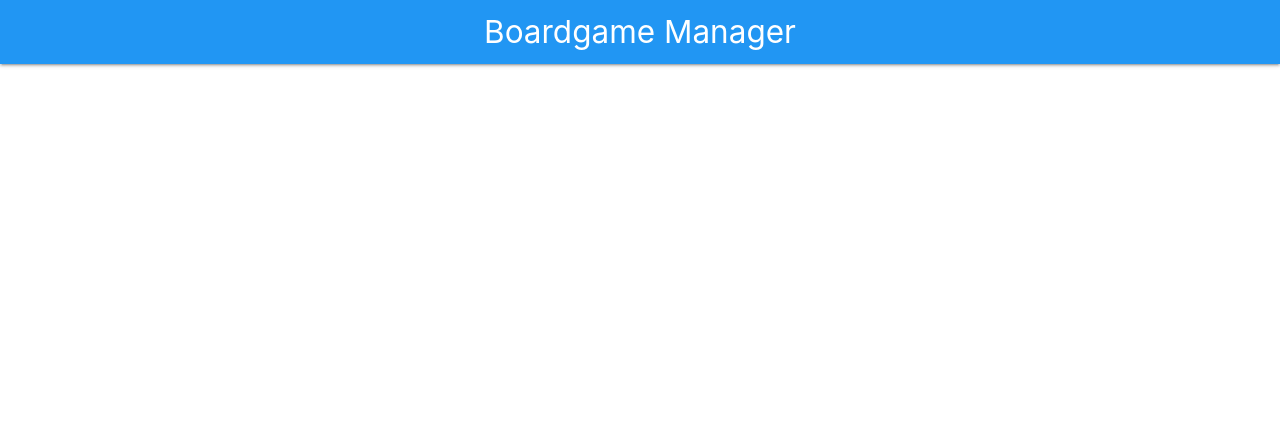
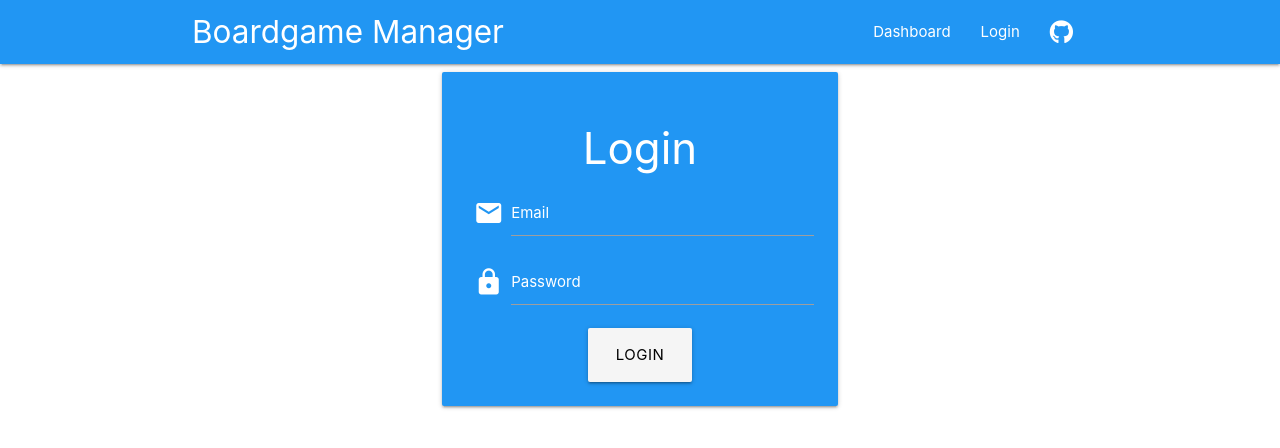
Before and after one commit to msrks/boardgame-manager, a Vue app: page /#/login in a window 1280 px wide. Before the commit this address led to /#/edit/1. Shown: the top 448 px of the page. Built offline with nearby package versions, Linux system fonts and the light colour scheme; no server answers; the database is empty.

Commit message:
add auth

```diff
--- a/index.html
+++ b/index.html
@@ -5,6 +5,8 @@
     <meta name="viewport" content="width=device-width,initial-scale=1.0">
     <link rel="stylesheet" href="https://use.fontawesome.com/releases/v5.4.1/css/all.css" integrity="sha384-5sAR7xN1Nv6T6+dT2mhtzEpVJvfS3NScPQTrOxhwjIuvcA67KV2R5Jz6kr4abQsz" crossorigin="anonymous">
     <link rel="stylesheet" href="https://cdnjs.cloudflare.com/ajax/libs/materialize/1.0.0/css/materialize.min.css">
+    <link href="https://fonts.googleapis.com/icon?family=Material+Icons"
+      rel="stylesheet">
     <meta name="viewport" content="width=device-width, initial-scale=1.0" />
     <title>boardgame-manager</title>
   </head>
--- a/package.json
+++ b/package.json
@@ -10,6 +10,7 @@
     "build": "node build/build.js"
   },
   "dependencies": {
+    "axios": "^0.18.0",
     "firebase": "^5.5.6",
     "firebase-admin": "^6.1.0",
     "vue": "^2.5.2",
--- a/src/components/Dashboard.vue
+++ b/src/components/Dashboard.vue
@@ -1,7 +1,7 @@
 <template>
   <div id="dashboard">
     <ul class="collection with-header">
-      <li class="collection-header"><h4>Boardgames</h4></li>
+      <li class="collection-header"><h4>Your Collections</h4></li>
       <li v-for="boardgame in boardgames" v-bind:key="boardgame.id" class="collection-item">
         <div class="chip">{{boardgame.pub_year}}</div>
         {{boardgame.name}}
@@ -34,7 +34,8 @@ export default {
             'id': doc.id,
             'name': doc.data().name,
             'pub_year': doc.data().pub_year,
-            'url': doc.data().url
+            'url': doc.data().url,
+            'url_image': doc.data().url_image,
           }
           this.boardgames.push(data)
         })
@@ -43,3 +44,9 @@ export default {
   }
 }
 </script>
+
+<style scoped>
+.nomargin{
+  padding: 0px;
+}
+</style>
--- a/src/components/EditBoardgame.vue
+++ b/src/components/EditBoardgame.vue
@@ -12,6 +12,9 @@
           </div>
           <div class="input-field col s12">
             <input type="text" v-model="url" required>
+          </div>
+          <div class="input-field col s12">
+            <input type="text" v-model="url_image" required>
           </div>
           <button type="submit" class="btn">Submit</button>
           <router-link to="/" class="btn grey">Cancel</router-link>
@@ -30,7 +33,7 @@ export default {
       name: null,
       pub_year: null,
       url: null,
-      image: null
+      url_image: null,
     }
   },
   beforeRouteEnter (to, from, next) {
@@ -41,6 +44,7 @@ export default {
           vm.name = doc.data().name
           vm.pub_year = doc.data().pub_year
           vm.url = doc.data().url
+          vm.url_image = doc.data().url_image
         })
       })
     })
@@ -56,6 +60,7 @@ export default {
           this.name = doc.data().name
           this.pub_year = doc.data().pub_year
           this.url = doc.data().url
+          this.url_image = doc.data().url_image
         })
       })
     },
@@ -66,7 +71,8 @@ export default {
           doc.ref.update({
             name: this.name,
             pub_year: this.pub_year,
-            url: this.url
+            url: this.url,
+            url_image: this.url_image
           })
           .then(() => {
             this.$router.push({name: 'view-boardgame',
--- /dev/null
+++ b/src/components/Login.vue
@@ -0,0 +1,49 @@
+<template>
+  <div>
+    <div class="container">
+      <div class="row">
+        <div class="col s12 m8 offset-m2">
+          <div class="login card-panel blue darker-1 white-text center">
+            <h3>Login</h3>
+            <form>
+              <div class="input-field">
+                <i class="material-icons prefix">email</i>
+                <input type="text" id="email" v-model="email">
+                <label class="white-text" for="email">Email</label>
+              </div>
+              <div class="input-field">
+                <i class="material-icons prefix">lock</i>
+                <input type="password" id="password" v-model="password">
+                <label class="white-text" for="password">Password</label>
+              </div>
+              <button @click="login" class="btn btn-large grey lighten-4 black-text">Login</button>
+            </form>
+          </div>
+        </div>
+      </div>
+    </div>
+  </div>
+</template>
+
+<script>
+import firebase from 'firebase'
+export default {
+  name: 'login',
+  data(){
+    return {
+      email: '',
+      password: ''
+    }
+  },
+  methods: {
+    login(e){
+      firebase.auth().signInWithEmailAndPassword(this.email, this.password)
+        .then(user => {
+          alert(`You are logged in as ${this.email}`)
+          this.$router.go({path: this.$router.path})
+        }, err => alert(err.message))
+      e.preventDefault()
+    }
+  }
+}
+</script>
--- a/src/components/Navbar.vue
+++ b/src/components/Navbar.vue
@@ -2,10 +2,52 @@
   <div id="navbar">
     <nav >
       <div class="nav-wrapper blue darker-1">
-        <router-link to="/" class="brand-logo center">
-        Boardgame Manager
-        </router-link>
+        <div class="container">
+          <router-link to="/" class="brand-logo">
+          Boardgame Manager
+          </router-link>
+          <ul class="right hide-on-med-and-down">
+            <li v-if="isLoggedIn" class="black-text">{{currentUser}}</li>
+            <li><router-link to='/'>Dashboard</router-link></li>
+            <li v-if="!isLoggedIn"><router-link to='/login'>Login</router-link></li>
+            <li v-if="isLoggedIn"><router-link to='/register'>New Account</router-link></li>
+            <li v-if="isLoggedIn"><button @click="logout" class="btn black">Logout</button></li>
+            <li><a href="https://github.com/msrks" class="white-text"><i class="fab fa-github"></i></a></li>
+          </ul>
+        </div>
       </div>
     </nav>
   </div>
 </template>
+
+<script>
+import firebase from 'firebase'
+export default {
+  name: 'navbar',
+  data(){
+    return {
+      isLoggedIn: false,
+      currentUser: false
+    }
+  },
+  created() {
+    if (firebase.auth().currentUser) {
+      this.isLoggedIn = true
+      this.currentUser = firebase.auth().currentUser.email
+    }
+  },
+  methods: {
+    logout(){
+      firebase.auth().signOut().then(() => {
+        this.$router.go({path: this.$router.path})
+      })
+    }
+  }
+}
+</script>
+
+<style scoped>
+.email {
+  padding-right: 10px;
+}
+</style>
--- a/src/components/NewBoardgame.vue
+++ b/src/components/NewBoardgame.vue
@@ -16,6 +16,10 @@
             <input type="text" v-model="url" required>
             <label>BGG URL</label>
           </div>
+          <div class="input-field col s12">
+            <input type="text" v-model="url_image">
+            <label>IMAGE URL</label>
+          </div>
           <button type="submit" class="btn">Submit</button>
           <router-link to="/" class="btn grey">Cancel</router-link>
         </div>
@@ -33,7 +37,8 @@ export default {
     return {
       name: null,
       pub_year: null,
-      url: null
+      url: null,
+      url_image: null
     }
   },
   methods: {
@@ -41,7 +46,8 @@ export default {
       db.collection('games').add({
         name: this.name,
         pub_year: this.pub_year,
-        url: this.url
+        url: this.url,
+        url_image: this.url_image
       })
       .then(docRef => this.$router.push('/'))
       .catch(err => console.log(err))
--- /dev/null
+++ b/src/components/Register.vue
@@ -0,0 +1,49 @@
+<template>
+  <div>
+    <div class="container">
+      <div class="row">
+        <div class="col s12 m8 offset-m2">
+          <div class="login card-panel grey lighten-4 black-text center">
+            <h3>New Account</h3>
+            <form>
+              <div class="input-field">
+                <i class="material-icons prefix">email</i>
+                <input type="text" id="email" v-model="email">
+                <label class="black-text" for="email">Email</label>
+              </div>
+              <div class="input-field">
+                <i class="material-icons prefix">lock</i>
+                <input type="password" id="password" v-model="password">
+                <label class="black-text" for="password">Password</label>
+              </div>
+              <button @click="register" class="btn btn-large grey lighten-4 black-text">Register</button>
+            </form>
+          </div>
+        </div>
+      </div>
+    </div>
+  </div>
+</template>
+
+<script>
+import firebase from 'firebase'
+export default {
+  name: 'register',
+  data(){
+    return {
+      email: '',
+      password: ''
+    }
+  },
+  methods: {
+    register(e){
+      firebase.auth().createUserWithEmailAndPassword(this.email, this.password)
+        .then(user => {
+          alert(`Acount created for ${this.email}`)
+          this.$router.go({path: this.$router.path})
+        }, err => alert(err.message))
+      e.preventDefault()
+    }
+  }
+}
+</script>
--- a/src/main.js
+++ b/src/main.js
@@ -3,13 +3,21 @@
 import Vue from 'vue'
 import App from './App'
 import router from './router'
+import firebase from 'firebase'
+import './components/firebaseInit'
 
 Vue.config.productionTip = false
 
-/* eslint-disable no-new */
-new Vue({
-  el: '#app',
-  router,
-  components: { App },
-  template: '<App/>'
+
+let app;
+
+firebase.auth().onAuthStateChanged(user => {
+  if (!app) {
+    app = new Vue({
+      el: '#app',
+      router,
+      components: { App },
+      template: '<App/>'
+    })
+  }
 })
--- a/src/router/index.js
+++ b/src/router/index.js
@@ -4,10 +4,13 @@ import Dashboard from '@/components/Dashboard'
 import NewBoardgame from '@/components/NewBoardgame'
 import ViewBoardgame from '@/components/ViewBoardgame'
 import EditBoardgame from '@/components/EditBoardgame'
+import Login from '@/components/Login'
+import Register from '@/components/Register'
+import firebase from 'firebase'
 
 Vue.use(Router)
 
-export default new Router({
+let router =  new Router({
   routes: [
     {
       path: '/',
@@ -15,14 +18,36 @@ export default new Router({
       component: Dashboard
     },
     {
+      path: '/login',
+      name: 'login',
+      component: Login,
+      meta: {
+        requiresGuest: true
+      }
+    },
+    {
+      path: '/register',
+      name: 'register',
+      component: Register,
+      meta: {
+        requiresAuth: true
+      }
+    },
+    {
       path: '/new',
       name: 'new-boardgame',
-      component: NewBoardgame
+      component: NewBoardgame,
+      meta: {
+        requiresAuth: true
+      }
     },
     {
       path: '/edit/:boardgame_name',
       name: 'edit-boardgame',
-      component: EditBoardgame
+      component: EditBoardgame,
+      meta: {
+        requiresAuth: true
+      }
     },
     {
       path: '/:boardgame_name',
@@ -31,3 +56,42 @@ export default new Router({
     },
   ]
 })
+
+// Nav Guard
+router.beforeEach((to, from, next) => {
+  // Check for requiredAuth guard
+  if (to.matched.some(record => record.meta.requiresAuth)) {
+    // Check if NOT logged in
+    if (!firebase.auth().currentUser) {
+      // Go to login
+      next({
+        path: '/login',
+        query: {
+          redirect: to.fullPath
+        }
+      })
+    } else {
+      // Proceed to route
+      next()
+    }
+  } else if (to.matched.some(record => record.meta.requiresGuest)) {
+    // Check if logged in
+    if (firebase.auth().currentUser) {
+      // Go to Dashboard
+      next({
+        path: '/',
+        query: {
+          redirect: to.fullPath
+        }
+      })
+    } else {
+      // Proceed to route
+      next()
+    }
+  } else {
+    // Proceed to route
+    next()
+  }
+})
+
+export default router
```
Also changed, not shown: src/components/ViewBoardgame.vue (+14 -8 lines).
